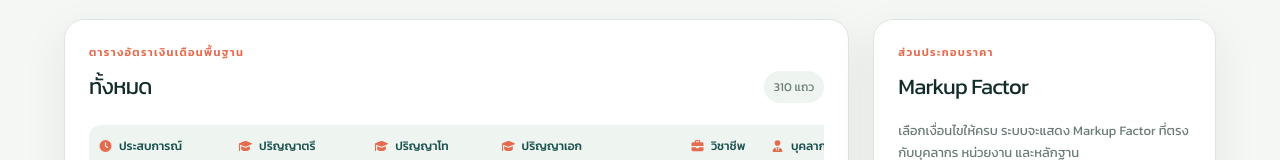
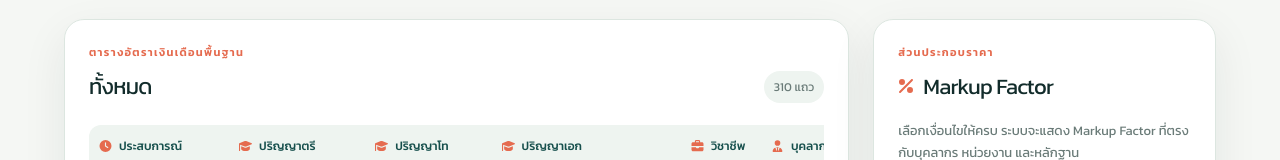
Before and after one commit to heyway007/consultant-fee-guide, a Next.js app: page / in a window 1280 px wide. Shown: the part 525-685 px from the top of the page. Built offline with nearby package versions, Linux system fonts and the light colour scheme.

Commit message:
feat: add markup factor title icon

```diff
--- a/app/globals.css
+++ b/app/globals.css
@@ -104,6 +104,8 @@ input:focus,select:focus,.input-with-icon:focus-within { border-color:var(--cora
 .rate-cards { display:none; }
 .markup-panel { align-self:start; position:sticky; top:16px; padding:24px; }
 .panel-heading { align-items:start; }
+.panel-title { display:flex; align-items:center; gap:9px; }
+.panel-title-icon { width:16px; color:var(--coral); font-size:16px; }
 .panel-description { margin:17px 0 22px; color:var(--muted); font-size:13px; line-height:1.7; }
 .markup-condition-layout { display:grid; grid-template-columns:minmax(0,.9fr) minmax(0,1.1fr); gap:12px; align-items:stretch; margin-bottom:18px; }
 .markup-edit-controls { display:grid; gap:11px; }
--- a/components/markup-panel.tsx
+++ b/components/markup-panel.tsx
@@ -2,7 +2,7 @@
 
 import { useState } from "react";
 import { FontAwesomeIcon } from "@fortawesome/react-fontawesome";
-import { faChevronDown } from "@fortawesome/free-solid-svg-icons";
+import { faChevronDown, faPercent } from "@fortawesome/free-solid-svg-icons";
 import MarkupCalculator from "@/components/markup-calculator";
 import { findMarkupFactor, getPersonnelRole, resolvePersonnelRole, type PersonnelRoleSelection } from "@/lib/markup-factors";
 import type { W16Degree, W16EvidenceCount, W16MarkupFactor, W16OrganizationType } from "@/lib/types";
@@ -57,7 +57,7 @@ export default function MarkupPanel({ factors, degree, experience, baseRate }: M
       <div className="panel-heading">
         <div>
           <p className="eyebrow">ส่วนประกอบราคา</p>
-          <h2>Markup Factor</h2>
+          <h2 className="panel-title"><FontAwesomeIcon icon={faPercent} className="panel-title-icon" aria-hidden="true" />Markup Factor</h2>
         </div>
       </div>
       <p className="panel-description">เลือกเงื่อนไขให้ครบ ระบบจะแสดง Markup Factor ที่ตรงกับบุคลากร หน่วยงาน และหลักฐาน</p>
```
Also changed, not shown: 1 other file (tests, documents, lock files or other folders).
